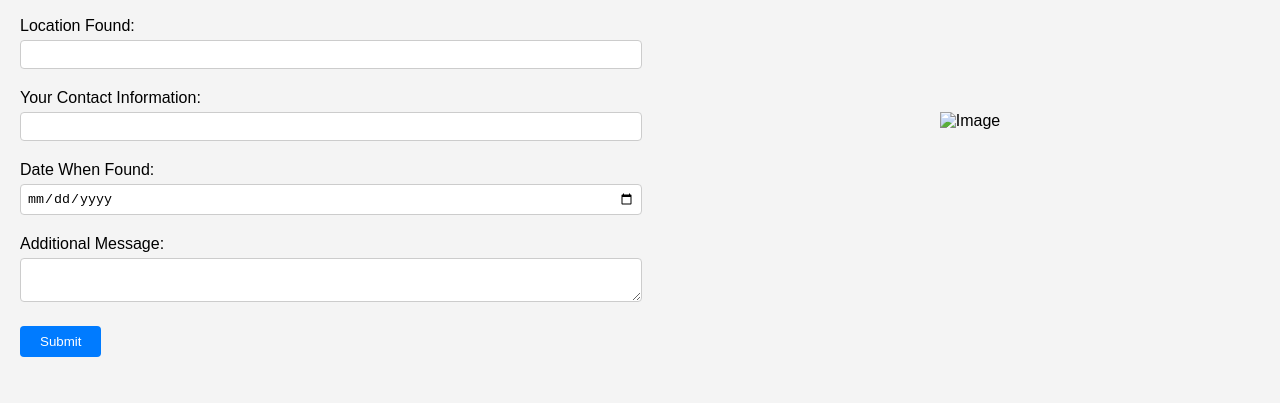
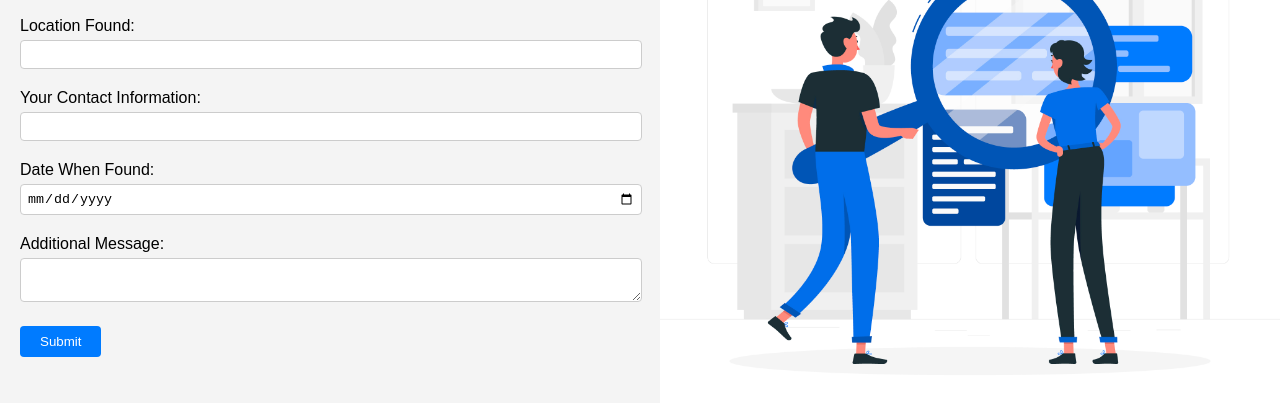
Before and after one commit to uniquepupil/AIT-LOST-AND-FOUND-, a website: page forms/found.html in a window 1280 px wide. Shown: the part 155-558 px from the top of the page. Drawn offline with Linux system fonts and the light colour scheme.

Commit message:
photo in form

```diff
--- a/forms/found.html
+++ b/forms/found.html
@@ -40,7 +40,7 @@
       <div id="foundConfirmation"></div>
     </div>
     <div class="image-container">
-      <img src="Images/found.jpg" alt="Image" class="big-image">
+      <img src="found.jpg" alt="Image" class="big-image">
     </div>
   </div>
 
```
Also changed, not shown: forms/lost.html (+1 -1 lines), forms/found.jpg (added), forms/lost.png (added).
